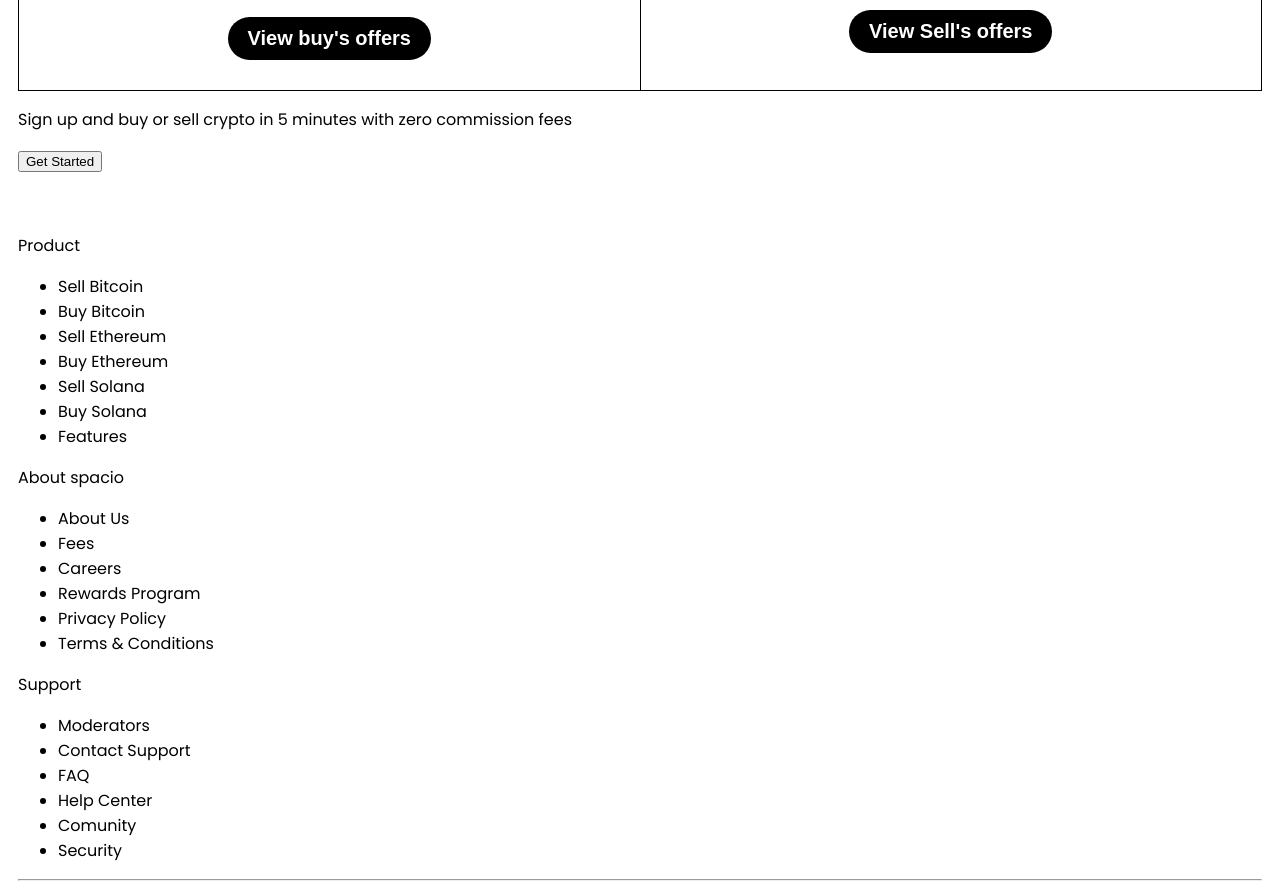
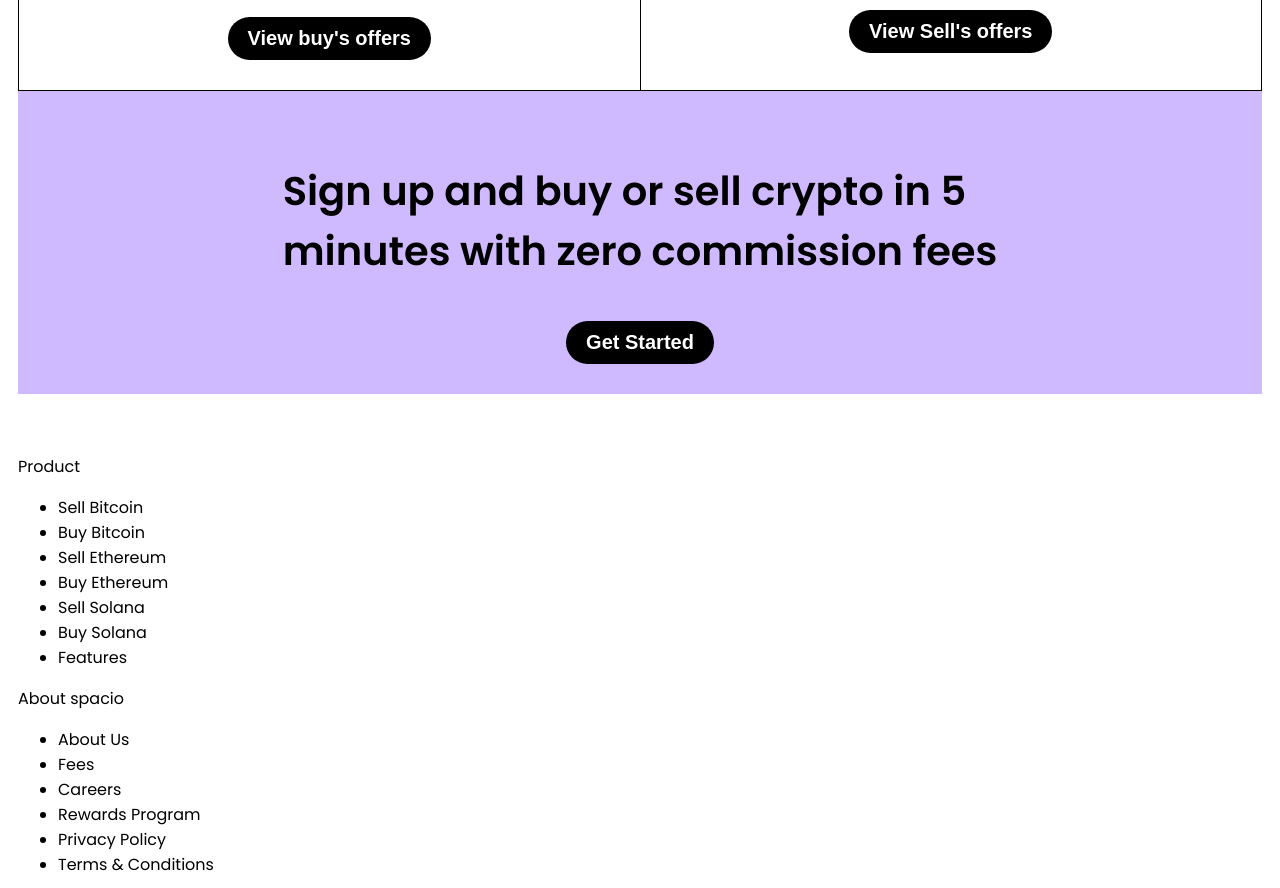
Before and after one commit to najatul6/helloswaps, a plain HTML site: page index.html in a window 1280 px wide. Shown: the part 2032-2920 px from the top of the page. Drawn offline with Linux system fonts and the light colour scheme.

Commit message:
Commission Section finished

```diff
--- a/index.html
+++ b/index.html
@@ -197,12 +197,12 @@
         <!-- Buy Sell Section End  -->
 
         <!-- Commission Section Start  -->
-        <section>
+        <section class="commission-section">
           <p>
-            Sign up and buy or sell crypto in 5 minutes with zero commission
+            Sign up and buy or sell crypto in 5 <br> minutes with zero commission
             fees
           </p>
-          <button>Get Started</button>
+          <button class="btn active-btn">Get Started</button>
         </section>
         <!-- Commission Section End  -->
       </main>
--- a/style.css
+++ b/style.css
@@ -4,6 +4,7 @@
   --black: #000;
   --light-blue: #00ebc7;
   --light-yellow:#fde24f;
+  --light-pink:#cfbaff;
 }
 
 body {
@@ -233,3 +234,18 @@ margin: 0 auto;
     font-size: 18px;
     font-weight: 600;
 }
+
+/* Commission Section Style  */
+
+.commission-section{
+    display: flex;
+    flex-direction: column;
+    justify-content: center;
+    align-items: center;
+    padding: 30px 20px;
+    background-color: var(--light-pink);
+}
+.commission-section p{
+    font-size: 40px;
+    font-weight: 600;
+}
```
